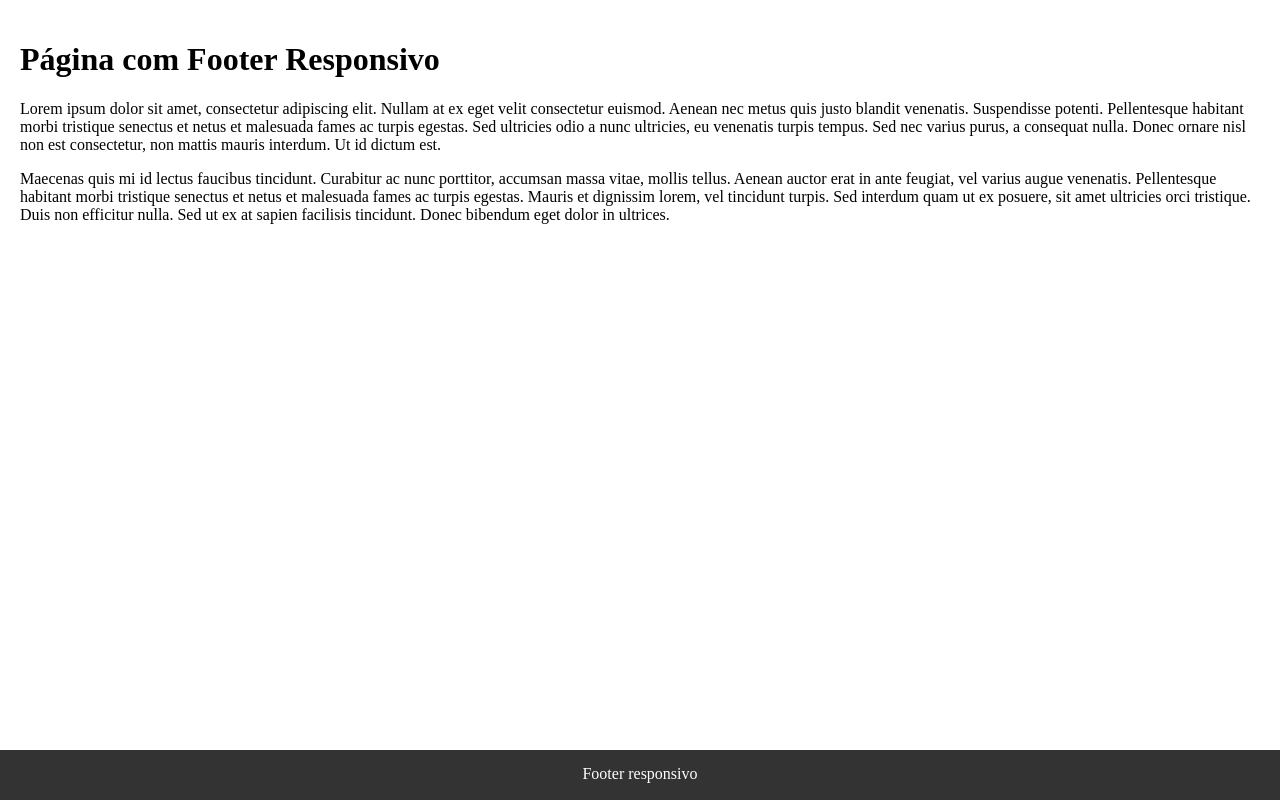
After one commit to Dedo-Finger2/Retira-Senha, a PHP site: page /App/Tests/testeFooter.php in a window 1280 px wide. The commit adds this page. Run offline with PHP 8.4, Linux system fonts and the light colour scheme.

Commit message:
footer concertado

```diff
--- a/App/Controller/tabelaFiltragemDeSenhas.php
+++ b/App/Controller/tabelaFiltragemDeSenhas.php
@@ -24,7 +24,7 @@ $idadeMaxima = (new ControllerTurma())->getIdadesMaximas();
     </div>
 
 <!-- Formulário de filtragem -->
-<div class="container" style="height: 85vh">
+<div class="container" style="padding-bottom: 70px;">
     <div class="row d-flex justify-content-center align-items-center mb-5 mt-5">
         <div class="col-md-6">
             <div class="card">
--- a/App/Controller/tabelaSenhasFiltradas.php
+++ b/App/Controller/tabelaSenhasFiltradas.php
@@ -27,7 +27,7 @@ $senhas = (new ControllerSenha())->listPasswords($_POST);
 <?php if (is_array($senhas)) { ?>
     <h1 class="text-center mt-2">Escolha sua senha</h1>
     <h2 class="text-center">Aqui você poderá escolher senhas para o curso desejado.</h2>
-    <div class="container d-flex justify-content-center align-items-center mt-3 mb-5">
+    <div class="container d-flex justify-content-center align-items-center mt-3 mb-5" style="padding-bottom: 70px;">
 
         <table id="example" class="table table-striped table-bordered">
             <thead>
--- a/App/Controller/tabelaSuasSenhas.php
+++ b/App/Controller/tabelaSuasSenhas.php
@@ -16,7 +16,7 @@ $senhasUsuario = (new ControllerSenha())->listUserPasswords($_SESSION['idUsuario
 <?php
 if (is_array($senhasUsuario)) {
     ?>
-    <div class="container mt-5 mb-5">
+    <div class="container mt-5 mb-5" style="padding-bottom: 70px;">
         <div class="row justify-content-center">
             <div class="col-md-8">
                 <div class="table-responsive">
--- /dev/null
+++ b/App/Tests/testeFooter.php
@@ -0,0 +1,48 @@
+<!DOCTYPE html>
+<html>
+  <head>
+    <meta charset="UTF-8">
+    <title>Página com Footer Responsivo</title>
+    <style>
+      * {
+        box-sizing: border-box;
+      }
+
+      body {
+        margin: 0;
+        padding: 0;
+        min-height: 100%;
+        display: flex;
+        flex-direction: column;
+      }
+
+      .content {
+        flex: 1;
+        padding: 20px;
+        padding-bottom: 70px; /* espaço para o footer */
+      }
+
+      footer {
+        position: fixed;
+        width: 100%;
+        height: 50px;
+        background-color: #333;
+        color: #fff;
+        text-align: center;
+        padding: 15px;
+        bottom: 0;
+      }
+    </style>
+  </head>
+  <body>
+    <div class="content">
+      <h1>Página com Footer Responsivo</h1>
+      <p>Lorem ipsum dolor sit amet, consectetur adipiscing elit. Nullam at ex eget velit consectetur euismod. Aenean nec metus quis justo blandit venenatis. Suspendisse potenti. Pellentesque habitant morbi tristique senectus et netus et malesuada fames ac turpis egestas. Sed ultricies odio a nunc ultricies, eu venenatis turpis tempus. Sed nec varius purus, a consequat nulla. Donec ornare nisl non est consectetur, non mattis mauris interdum. Ut id dictum est.</p>
+      <p>Maecenas quis mi id lectus faucibus tincidunt. Curabitur ac nunc porttitor, accumsan massa vitae, mollis tellus. Aenean auctor erat in ante feugiat, vel varius augue venenatis. Pellentesque habitant morbi tristique senectus et netus et malesuada fames ac turpis egestas. Mauris et dignissim lorem, vel tincidunt turpis. Sed interdum quam ut ex posuere, sit amet ultricies orci tristique. Duis non efficitur nulla. Sed ut ex at sapien facilisis tincidunt. Donec bibendum eget dolor in ultrices.</p>
+      <!-- Adicione mais conteúdo aqui -->
+    </div>
+    <footer>
+      Footer responsivo
+    </footer>
+  </body>
+</html>
--- a/App/View/index.php
+++ b/App/View/index.php
@@ -75,4 +75,5 @@ if (!isset($_SESSION['rg'])) {
         });
     </script>
 </body>
+
 </html>
```
Also changed, not shown: App/Public/Css/customBootstrap.css (+30 -0 lines), App/Public/Css/newStyle.css (line endings or trailing spaces).
